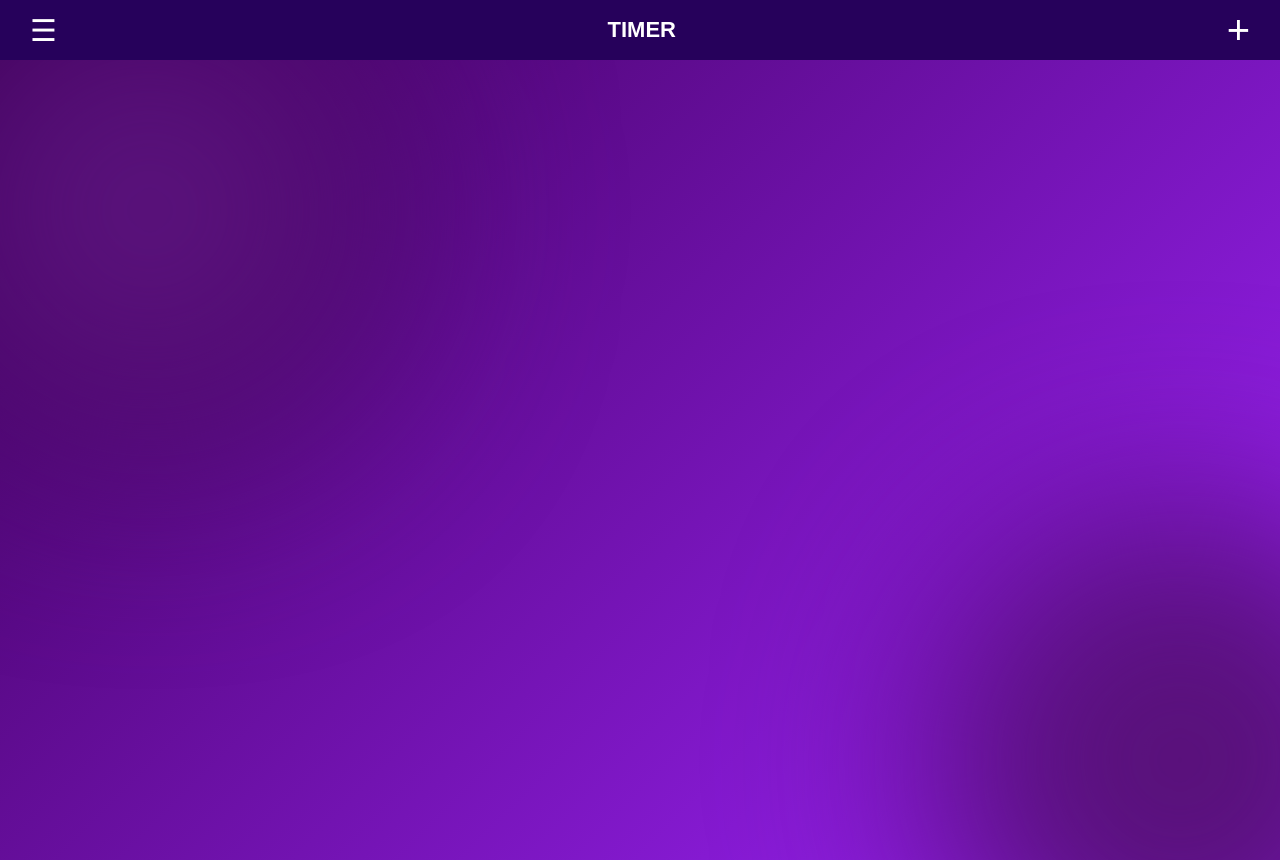
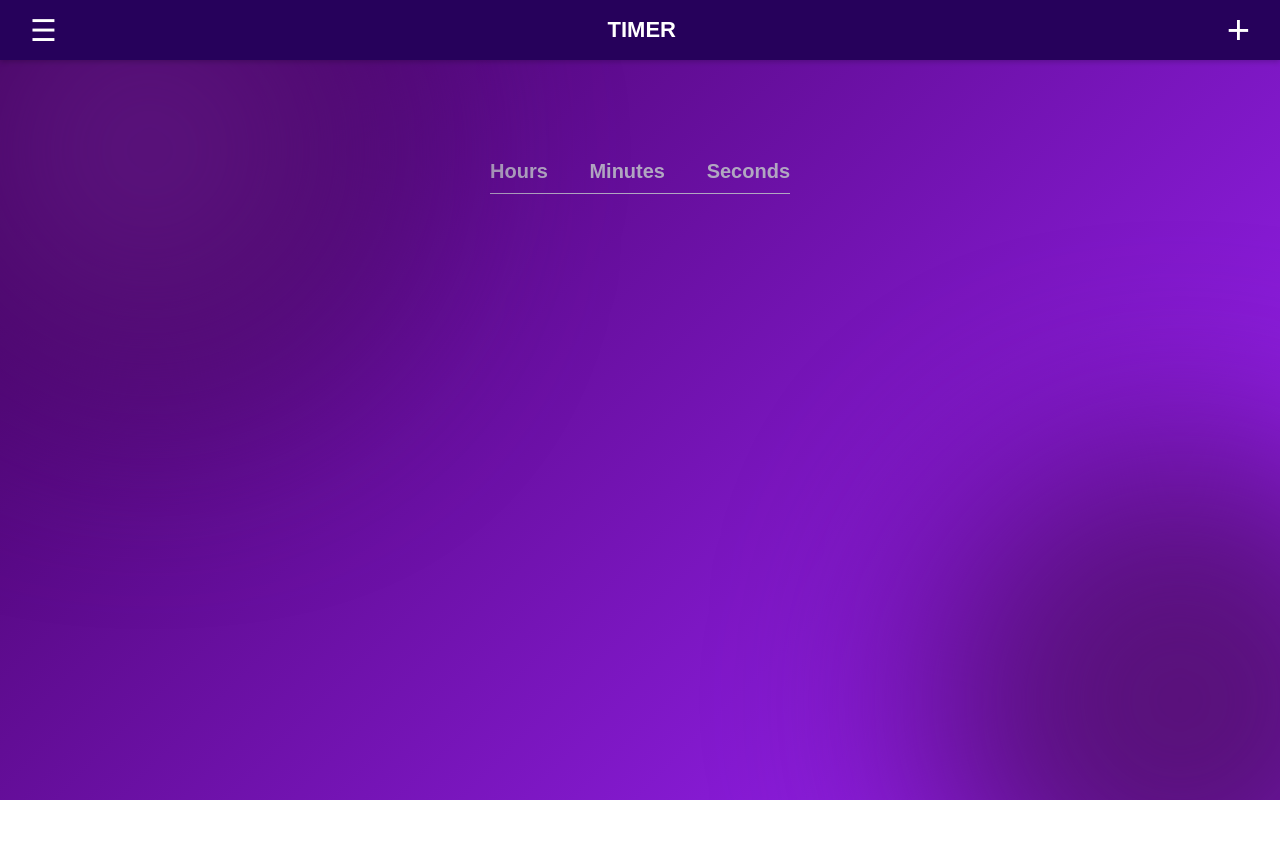
Before and after one commit to adeenazara2002/React-Timer-App, a React (Create React App) app: page / in a window 1280 px wide. After the commit the page ends 800 px from the top, so only its background shows below. Built offline with nearby package versions, Linux system fonts and the light colour scheme.

Commit message:
Timer App

```diff
--- a/src/App.js
+++ b/src/App.js
@@ -1,16 +1,16 @@
 import React from "react";
 import Background from "./Components/Background";
 import NavBar from "./Components/NavBar";
+import TimerScreen from "./Components/TimerScreen";
 
-function App() {
+const App = () => {
   return (
-    <div>
+    <Background>
       <NavBar />
+      <TimerScreen />
 
-      <Background />
-
-    </div>
+    </Background>
   );
-}
+};
 
 export default App;
--- a/src/Components/Background.css
+++ b/src/Components/Background.css
@@ -5,14 +5,16 @@ body {
   }
 
   .background {
-  /* width: 100vw; */
-  height:100vh;
+    width: 100%;
+    height: 100vh;
     background: linear-gradient(135deg, #3f005a, #a024ff);
-  position: relative;
+    position: relative; /* Allows child components to position relative to this */
     overflow: hidden;
+    z-index: -1; /* Keeps blobs as a background but ensures other components are on top */
+    display: flex;
+    flex-direction: column;
   }
 
-/* Blobs */
   .background::before,
   .background::after {
     content: "";
@@ -22,7 +24,6 @@ body {
     background: radial-gradient(circle, #651a89, #3f005a);
     border-radius: 50%;
     filter: blur(100px);
-  z-index: 1;
   }
 
   .background::before {
--- a/src/Components/Background.js
+++ b/src/Components/Background.js
@@ -1,9 +1,10 @@
 import React from "react";
 import "./Background.css";
 
-const Background = () => {
+const Background = ({ children }) => {
   return (
     <div className="background">
+      {children}
     </div>
   );
 };
--- a/src/Components/NavBar.css
+++ b/src/Components/NavBar.css
@@ -8,6 +8,9 @@
   color: white;
   font-family: Arial, sans-serif;
   box-shadow: 0px 2px 5px rgba(0, 0, 0, 0.2);
+
+  position: relative; /* Make sure it stays above .background */
+  z-index: 2; /* Higher than .background and its pseudo-elements */
 }
 
 .plusIcon {
--- /dev/null
+++ b/src/Components/TimeScreen.css
@@ -0,0 +1,28 @@
+.timer {
+  margin-top: 100px;
+  display: flex;
+  flex-direction: column;
+  align-items: center;
+}
+
+.timer ul {
+  display: flex;
+  justify-content: space-between;
+  width: 300px;
+  list-style-type: none;
+  padding: 0;
+  margin: 0;
+  text-align: center;
+  font-weight: bold;
+  color: #b1a7c1;
+}
+
+.timer li {
+  font-size: 20px;
+}
+
+.timer .bottomBorder {
+  border-bottom: 1px solid #b1a7c1;
+  width: 300px;
+  margin-top: 10px;
+}
--- /dev/null
+++ b/src/Components/TimerScreen.js
@@ -0,0 +1,17 @@
+import React from "react";
+import "./TimeScreen.css";
+
+const TimerScreen = () => {
+  return (
+    <div className="timer">
+      <ul>
+        <li>Hours</li>
+        <li>Minutes</li>
+        <li>Seconds</li>
+      </ul>
+      <div className="bottomBorder"></div>
+    </div>
+  );
+};
+
+export default TimerScreen;
```
Lines whose indentation alone changed are shown as unchanged.
